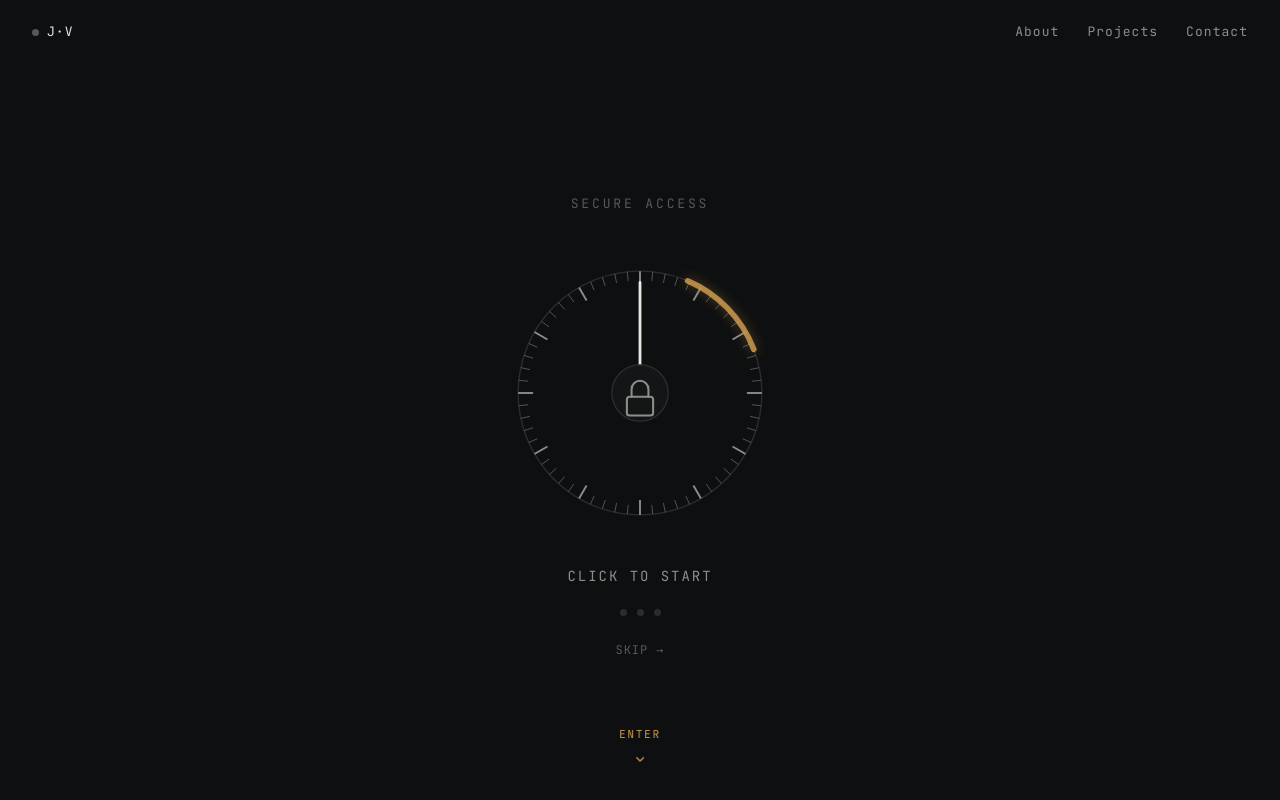
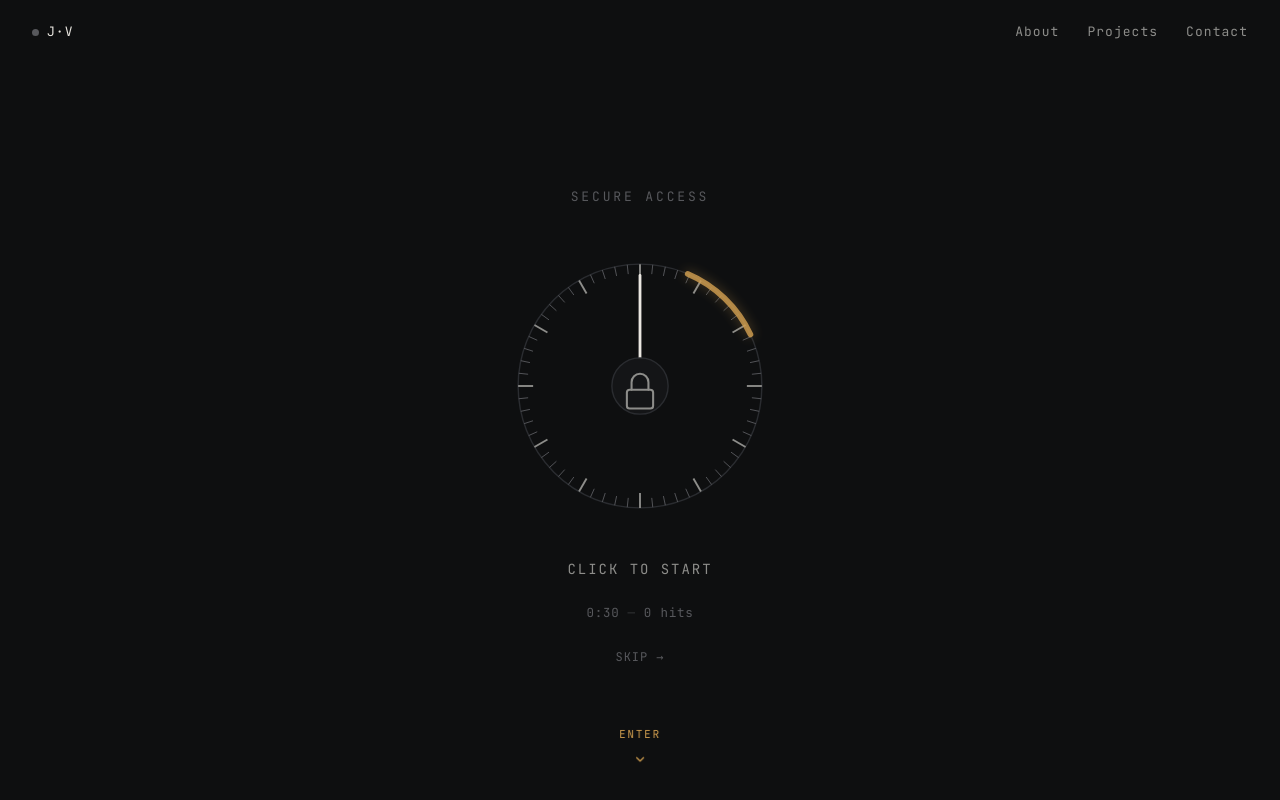
Before and after one commit to Erith1/React-Portfolio, a React (Vite) app: page / in a window 1280 px wide. Shown: the top 800 px of the page. Built offline with nearby package versions, Linux system fonts and the light colour scheme.

Commit message:
Gameplay improvements

```diff
--- a/src/App.css
+++ b/src/App.css
@@ -198,22 +198,19 @@
   color: var(--brass);
 }
 
-.lock__pips {
+.lock__stats {
   display: flex;
-  gap: 10px;
+  align-items: center;
+  gap: 8px;
+  font-family: var(--mono);
+  font-size: 12.5px;
+  letter-spacing: 0.06em;
+  color: var(--text-faint);
+  font-variant-numeric: tabular-nums;
 }
 
-.lock__pip {
-  width: 7px;
-  height: 7px;
-  border-radius: 50%;
-  background: var(--border);
-  transition: background 0.3s ease, box-shadow 0.3s ease;
-}
-
-.lock__pip--filled {
-  background: var(--brass);
-  box-shadow: 0 0 6px var(--brass-glow);
+.lock__stats-sep {
+  opacity: 0.5;
 }
 
 .hero__skip {
@@ -493,6 +490,47 @@
   letter-spacing: 0.04em;
 }
 
+/* ---------- back to top ---------- */
+
+.to-top {
+  position: fixed;
+  right: 28px;
+  bottom: 28px;
+  z-index: 40;
+  width: 42px;
+  height: 42px;
+  border-radius: 50%;
+  border: 1px solid var(--border);
+  background: rgba(20, 21, 23, 0.85);
+  backdrop-filter: blur(6px);
+  color: var(--text-dim);
+  display: flex;
+  align-items: center;
+  justify-content: center;
+  cursor: pointer;
+  opacity: 0;
+  transform: translateY(8px);
+  pointer-events: none;
+  transition: opacity 0.3s ease, transform 0.3s ease, border-color 0.2s ease, color 0.2s ease;
+}
+
+.to-top--visible {
+  opacity: 1;
+  transform: translateY(0);
+  pointer-events: auto;
+}
+
+.to-top:hover,
+.to-top:focus-visible {
+  color: var(--brass);
+  border-color: var(--brass);
+}
+
+.to-top svg {
+  width: 16px;
+  height: 16px;
+}
+
 /* ---------- responsive ---------- */
 
 @media (max-width: 860px) {
--- a/src/components/LockGame.tsx
+++ b/src/components/LockGame.tsx
@@ -1,14 +1,14 @@
-import { useEffect, useMemo, useRef, useState } from 'react'
+import { useEffect, useRef, useState } from 'react'
 
-type Phase = 'idle' | 'playing' | 'flash-hit' | 'flash-miss' | 'complete'
-
+type Phase = 'idle' | 'playing' | 'complete'
+type Flash = 'hit' | 'miss' | null
 type Target = { start: number; width: number }
 
-const ROUNDS: { width: number; duration: number }[] = [
-  { width: 46, duration: 3400 },
-  { width: 34, duration: 2600 },
-  { width: 24, duration: 2000 },
-]
+const GAME_DURATION = 30000 // ms
+const WIDTH_START = 42 // deg, easier at the beginning
+const WIDTH_END = 20 // deg, tighter near the end
+const REV_START = 2600 // ms per revolution, slower at the beginning
+const REV_END = 1500 // ms per revolution, faster near the end
 
 const CX = 160
 const CY = 160
@@ -17,6 +17,11 @@ const TICK_OUT = 130
 const TICK_IN_MINOR = 120
 const TICK_IN_MAJOR = 114
 const NEEDLE_LEN = 118
+
+function lerp(a: number, b: number, f: number) {
+  const c = Math.min(Math.max(f, 0), 1)
+  return a + (b - a) * c
+}
 
 function toXY(angleDeg: number, r: number) {
   const rad = (angleDeg * Math.PI) / 180
@@ -40,33 +45,37 @@ function randomTarget(width: number): Target {
   return { start: Math.random() * 360, width }
 }
 
+const TICKS = (() => {
+  const arr: { key: number; major: boolean; x1: number; y1: number; x2: number; y2: number }[] = []
+  for (let i = 0; i < 60; i++) {
+    const deg = i * 6
+    const major = i % 5 === 0
+    const [x1, y1] = toXY(deg, major ? TICK_IN_MAJOR : TICK_IN_MINOR)
+    const [x2, y2] = toXY(deg, TICK_OUT)
+    arr.push({ key: i, major, x1, y1, x2, y2 })
+  }
+  return arr
+})()
+
 export default function LockGame({ onUnlocked }: { onUnlocked: () => void }) {
   const [phase, setPhase] = useState<Phase>('idle')
-  const [round, setRound] = useState(0)
-  const [target, setTarget] = useState<Target>(() => randomTarget(ROUNDS[0].width))
+  const [flash, setFlash] = useState<Flash>(null)
+  const [target, setTarget] = useState<Target>(() => randomTarget(WIDTH_START))
+  const [hits, setHits] = useState(0)
+  const [timeLeft, setTimeLeft] = useState(30)
   const [announce, setAnnounce] = useState('Pick the lock. Click to start.')
 
   const needleRef = useRef<SVGLineElement | null>(null)
   const angleRef = useRef(0)
+  const directionRef = useRef<1 | -1>(1)
+  const startTimeRef = useRef<number | null>(null)
   const rafRef = useRef<number | null>(null)
   const lastTimeRef = useRef<number | null>(null)
   const targetRef = useRef<Target>(target)
-  const phaseRef = useRef<Phase>('idle')
+  const intervalRef = useRef<number | null>(null)
+  const flashTimeoutRef = useRef<number | null>(null)
 
   targetRef.current = target
-  phaseRef.current = phase
-
-  const ticks = useMemo(() => {
-    const arr: { key: number; major: boolean; x1: number; y1: number; x2: number; y2: number }[] = []
-    for (let i = 0; i < 60; i++) {
-      const deg = i * 6
-      const major = i % 5 === 0
-      const [x1, y1] = toXY(deg, major ? TICK_IN_MAJOR : TICK_IN_MINOR)
-      const [x2, y2] = toXY(deg, TICK_OUT)
-      arr.push({ key: i, major, x1, y1, x2, y2 })
-    }
-    return arr
-  }, [])
 
   function stopLoop() {
     if (rafRef.current !== null) {
@@ -76,13 +85,29 @@ export default function LockGame({ onUnlocked }: { onUnlocked: () => void }) {
     lastTimeRef.current = null
   }
 
-  function runLoop(durationMs: number) {
-    const speed = 360 / durationMs // deg per ms
+  function stopTimer() {
+    if (intervalRef.current !== null) {
+      window.clearInterval(intervalRef.current)
+      intervalRef.current = null
+    }
+  }
+
+  function runLoop() {
     const step = (t: number) => {
       if (lastTimeRef.current === null) lastTimeRef.current = t
       const dt = t - lastTimeRef.current
       lastTimeRef.current = t
-      angleRef.current = (angleRef.current + speed * dt) % 360
+
+      const elapsed = t - (startTimeRef.current ?? t)
+      if (elapsed >= GAME_DURATION) {
+        finish()
+        return
+      }
+
+      const f = elapsed / GAME_DURATION
+      const duration = lerp(REV_START, REV_END, f)
+      const speed = 360 / duration // deg per ms
+      angleRef.current = (angleRef.current + directionRef.current * speed * dt + 360) % 360
       if (needleRef.current) {
         needleRef.current.setAttribute('transform', `rotate(${angleRef.current} ${CX} ${CY})`)
       }
@@ -91,71 +116,86 @@ export default function LockGame({ onUnlocked }: { onUnlocked: () => void }) {
     rafRef.current = requestAnimationFrame(step)
   }
 
-  function startRound(index: number) {
-    const cfg = ROUNDS[index]
-    const t = randomTarget(cfg.width)
-    setTarget(t)
-    setRound(index)
-    setPhase('playing')
-    setAnnounce(`Round ${index + 1} of ${ROUNDS.length}. Click when the needle crosses the bright arc.`)
-    angleRef.current = Math.random() * 360
-    stopLoop()
-    runLoop(cfg.duration)
+  function flashNeedle(kind: Flash) {
+    setFlash(kind)
+    if (flashTimeoutRef.current !== null) window.clearTimeout(flashTimeoutRef.current)
+    flashTimeoutRef.current = window.setTimeout(() => setFlash(null), 220)
   }
 
-  function handleClick() {
+  function start() {
+    startTimeRef.current = performance.now()
+    directionRef.current = 1
+    angleRef.current = Math.random() * 360
+    const t = randomTarget(WIDTH_START)
+    setTarget(t)
+    setHits(0)
+    setTimeLeft(30)
+    setPhase('playing')
+    setAnnounce('Click when the needle crosses the bright arc. You have 30 seconds.')
+    stopLoop()
+    runLoop()
+    stopTimer()
+    intervalRef.current = window.setInterval(() => {
+      const elapsed = performance.now() - (startTimeRef.current ?? performance.now())
+      setTimeLeft(Math.max(0, Math.ceil((GAME_DURATION - elapsed) / 1000)))
+    }, 250)
+  }
+
+  function finish(immediate = false) {
+    stopLoop()
+    stopTimer()
+    setPhase('complete')
+    setTimeLeft(0)
+    setAnnounce('Access granted.')
+    window.setTimeout(onUnlocked, immediate ? 0 : 700)
+  }
+
+  function handleDialClick() {
     if (phase === 'idle') {
-      startRound(0)
+      start()
       return
     }
     if (phase !== 'playing') return
 
-    stopLoop()
     const hit = inTarget(angleRef.current, targetRef.current)
-
     if (hit) {
-      setPhase('flash-hit')
-      setAnnounce('Pin set.')
-      window.setTimeout(() => {
-        const next = round + 1
-        if (next >= ROUNDS.length) {
-          setPhase('complete')
-          setAnnounce('Access granted.')
-          window.setTimeout(onUnlocked, 700)
-        } else {
-          startRound(next)
-        }
-      }, 320)
+      directionRef.current = directionRef.current === 1 ? -1 : 1
+      const elapsed = performance.now() - (startTimeRef.current ?? performance.now())
+      const f = elapsed / GAME_DURATION
+      const nextTarget = randomTarget(lerp(WIDTH_START, WIDTH_END, f))
+      setTarget(nextTarget)
+      setHits((h) => h + 1)
+      flashNeedle('hit')
     } else {
-      setPhase('flash-miss')
-      setAnnounce('Missed. Resetting pin.')
-      window.setTimeout(() => {
-        startRound(round)
-      }, 300)
+      flashNeedle('miss')
     }
   }
 
-  useEffect(() => stopLoop, [])
+  function handleSkip() {
+    if (phase === 'complete') return
+    finish(true)
+  }
 
+  useEffect(() => {
+    return () => {
+      stopLoop()
+      stopTimer()
+      if (flashTimeoutRef.current !== null) window.clearTimeout(flashTimeoutRef.current)
+    }
+  }, [])
+
+  const isComplete = phase === 'complete'
   const targetPath = describeArc(target.start, target.width, RIM_R)
-  const isComplete = phase === 'complete'
+
   const needleClass =
-    phase === 'flash-hit' || isComplete
+    isComplete || flash === 'hit'
       ? 'lock__needle lock__needle--hit'
-      : phase === 'flash-miss'
+      : flash === 'miss'
         ? 'lock__needle lock__needle--miss'
         : 'lock__needle'
 
   const label =
-    phase === 'idle'
-      ? 'Click to start'
-      : phase === 'flash-hit'
-        ? 'Locked'
-        : phase === 'flash-miss'
-          ? 'Missed — resetting'
-          : phase === 'complete'
-            ? 'Access granted'
-            : 'Click to lock'
+    phase === 'idle' ? 'Click to start' : isComplete ? 'Access granted' : 'Click to lock'
 
   const needleStart = toXY(0, 8)
   const needleEnd = toXY(0, NEEDLE_LEN)
@@ -165,14 +205,14 @@ export default function LockGame({ onUnlocked }: { onUnlocked: () => void }) {
       <button
         type="button"
         className="lock__dial-btn"
-        onClick={handleClick}
+        onClick={handleDialClick}
         disabled={isComplete}
         aria-label={label}
       >
         <svg className="lock__svg" viewBox="0 0 320 320" aria-hidden="true">
           <circle className="lock__rim" cx={CX} cy={CY} r={RIM_R} />
 
-          {ticks.map((tk) => (
+          {TICKS.map((tk) => (
             <line
               key={tk.key}
               className={tk.major ? 'lock__tick lock__tick--major' : 'lock__tick'}
@@ -184,13 +224,7 @@ export default function LockGame({ onUnlocked }: { onUnlocked: () => void }) {
             />
           ))}
 
-          {!isComplete && (
-            <path
-              className="lock__target"
-              d={targetPath}
-              pathLength={100}
-            />
-          )}
+          {!isComplete && <path className="lock__target" d={targetPath} />}
 
           <line
             ref={needleRef}
@@ -221,17 +255,14 @@ export default function LockGame({ onUnlocked }: { onUnlocked: () => void }) {
 
       <p className="lock__label">{label}</p>
 
-      <div className="lock__pips" aria-hidden="true">
-        {ROUNDS.map((_, i) => (
-          <span
-            key={i}
-            className={`lock__pip${i < round || isComplete ? ' lock__pip--filled' : ''}`}
-          />
-        ))}
+      <div className="lock__stats" aria-hidden="true">
+        <span>{phase === 'idle' ? '0:30' : `0:${String(timeLeft).padStart(2, '0')}`}</span>
+        <span className="lock__stats-sep">—</span>
+        <span>{hits} hit{hits === 1 ? '' : 's'}</span>
       </div>
 
       {!isComplete && (
-        <button type="button" className="hero__skip" onClick={onUnlocked}>
+        <button type="button" className="hero__skip" onClick={handleSkip}>
           Skip →
         </button>
       )}
```
Also changed, not shown: src/App.tsx (+17 -1 lines).
